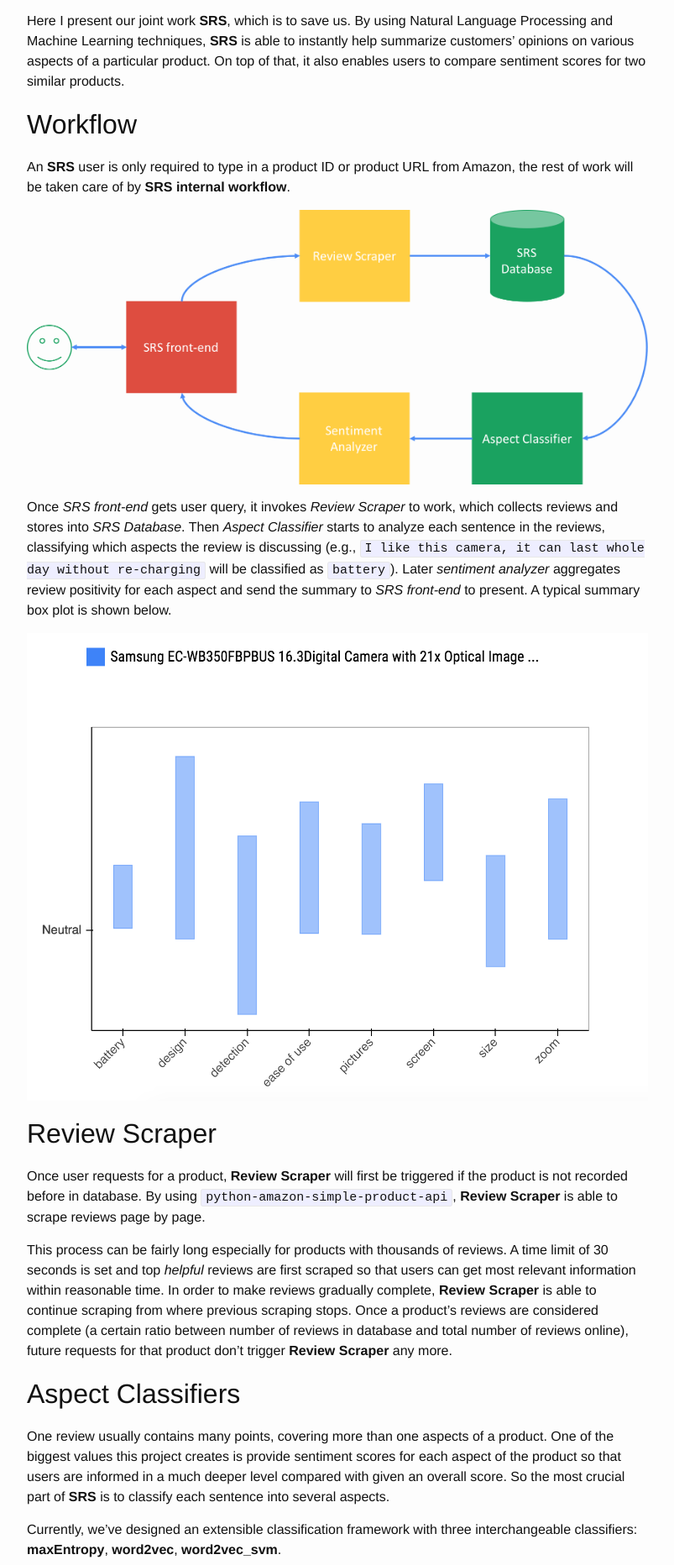
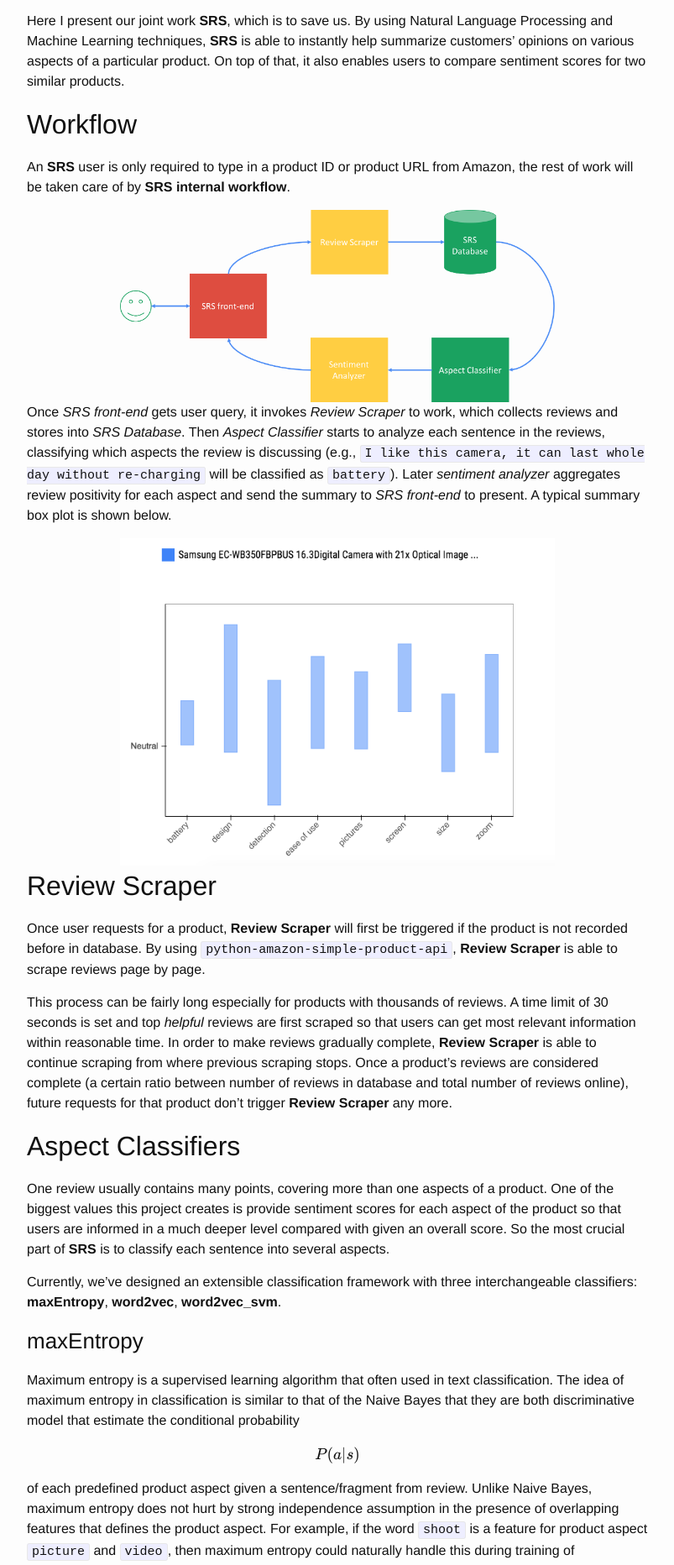
Before and after one commit to KEHANG/KEHANG.github.io, a Jekyll site: the page built from _posts/2016-08-08-smart-review-summarization-project.markdown, in a window 1280 px wide. Shown: the part 322-2186 px from the top of the page at 84% size, without its empty margins (238-1041 px from the left). Built offline with Jekyll 4.4.1, drawn with Linux system fonts in a browser that asks for light colours; formulas are drawn with MathJax 3.

Commit message:
added files for proper rendering for the srs project post

```diff
--- a/_sass/_base.scss
+++ b/_sass/_base.scss
@@ -45,6 +45,12 @@ ul, ol, dl, figure,
 img {
     max-width: 100%;
     vertical-align: middle;
+}
+
+.srs_img {
+    display: block;
+    margin: auto;
+    width: 70%;
 }
 
 
```
Also changed, not shown: 6 other files.
